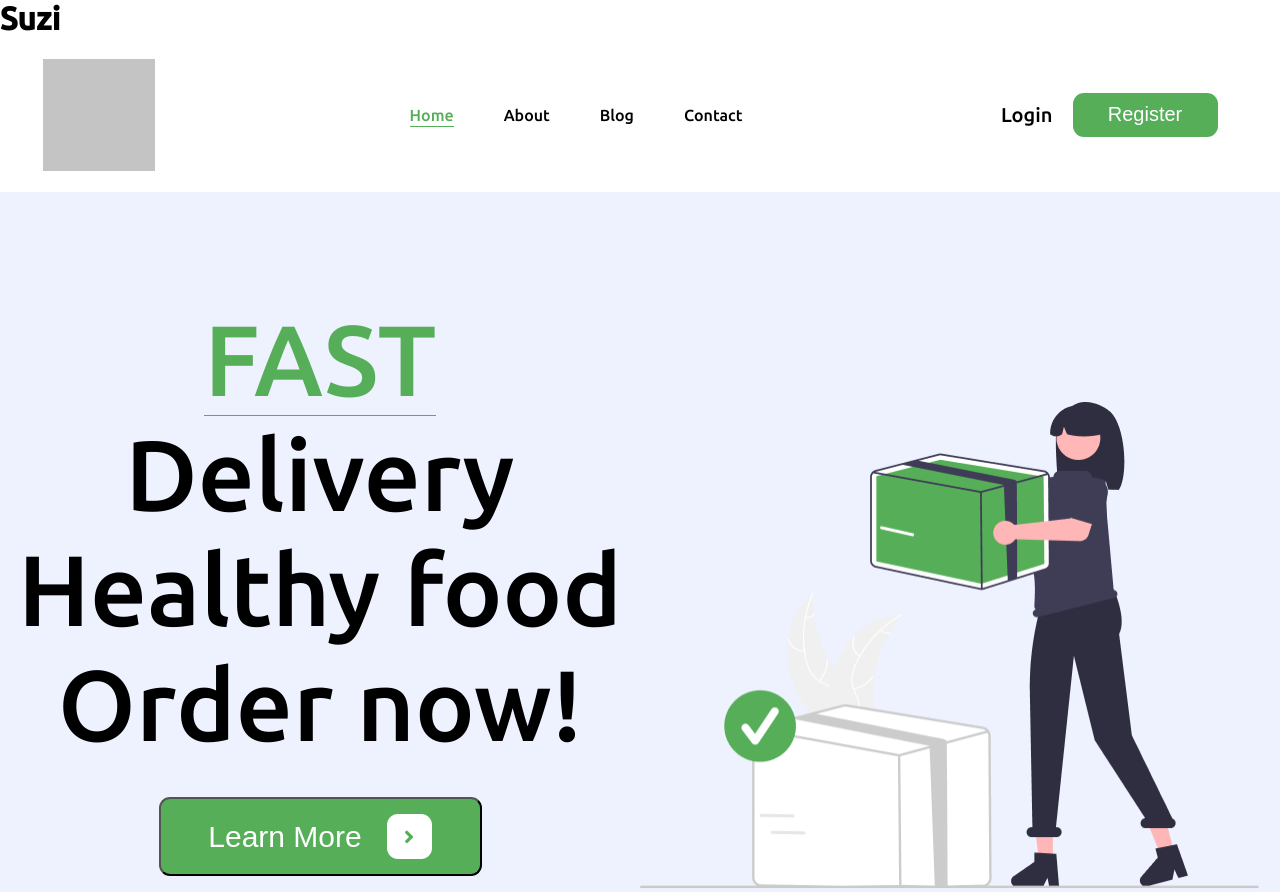
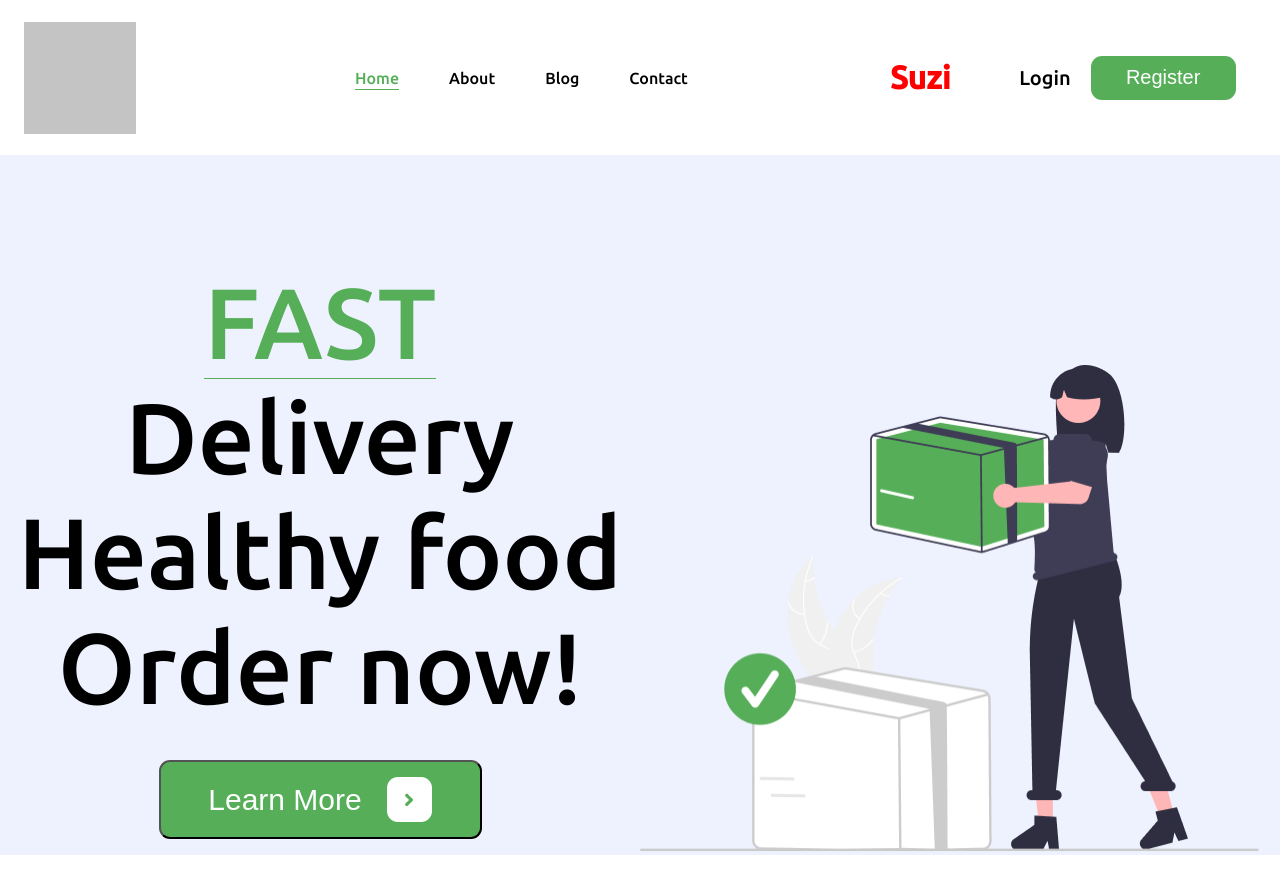
Before and after one commit to syuzets/figma_1, a plain HTML site: page index.html in a window 1280 px wide. Shown: the top 895 px of the page. Drawn offline with Linux system fonts and the light colour scheme.

Commit message:
Aysorva avatr 07.01

```diff
--- a/assets/css/style.css
+++ b/assets/css/style.css
@@ -10,6 +10,9 @@
     margin: 0;
     padding: 0;
     box-sizing: border-box;
+}
+.a{
+    color:red
 }
 :root{
     --main-color-green: #56AF58;
--- a/index.html
+++ b/index.html
@@ -10,7 +10,7 @@
 
 </head>
 <body>
-    <h1>Suzi</h1>
+
     <header>
         <div class="logo">
             <img src="assets/images/logo.png" alt="">
@@ -24,6 +24,7 @@
                 <li><a href="">Contact</a></li>
             </ul>
         </nav>
+        <h1 class="a">Suzi</h1>
         <div class="signIn">
             <a href="">Login</a>
             <button>Register</button>
```
